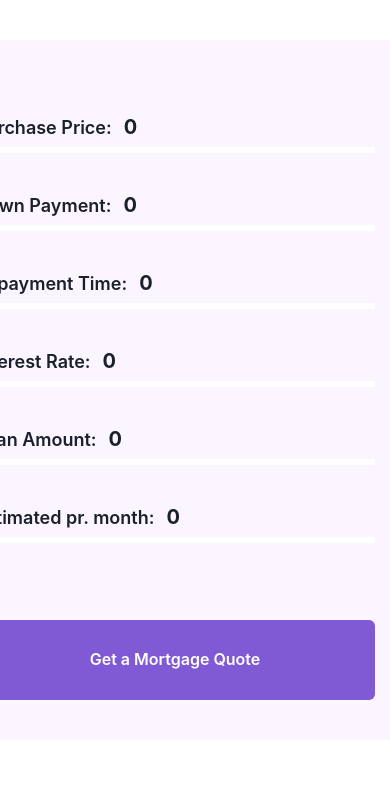
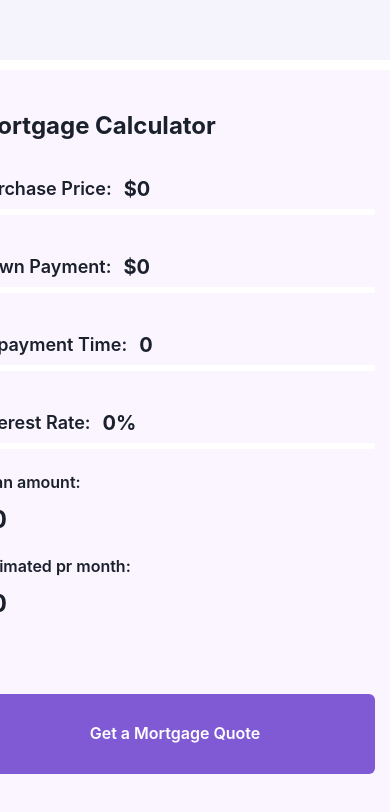
Before and after one commit to shoeJuice/mortgage-calculator, a React (Create React App) app: page / in a window 390 px wide. Shown: the top 812 px of the page. Built offline with nearby package versions, Linux system fonts and the light colour scheme.

Commit message:
Finished! This is the first version of the mortgage calculator.
It will need responsiveness edits in the next push.

```diff
--- a/src/App.js
+++ b/src/App.js
@@ -1,18 +1,35 @@
 import logo from './logo.svg';
 import './App.css';
 import 'bootstrap/dist/css/bootstrap.min.css';
-import {ChakraProvider, Flex, HStack, Spacer, Button} from '@chakra-ui/react'
+import {ChakraProvider, Flex, HStack, Spacer, Button, Text, Heading} from '@chakra-ui/react'
 import SliderComponent from './components/SliderComponent';
+import TextInputComponent from './components/TextInputComponent';
+import CurrencyDisplayComponent from './components/CurrencyDisplayComponent';
 import React from 'react';
 
 function App() {
 
-  const [numVal, setNumVal] = React.useState(0);
+  const [purchasePrice, setpurchasePrice] = React.useState(0);
   const [downPayment, setDownPayment] = React.useState(0);
   const [repaymentTime, setRepaymentTime] = React.useState(0);
   const [interestRate, setInterestRate] = React.useState(0);
   const [loanAmount, setLoanAmount] = React.useState(0);
   const [prMonth, setPrMonth] = React.useState(0);
+  const [mortgageQuote, setMortgageQuote] = React.useState(0);
+
+
+  var formatter = new Intl.NumberFormat('en-US', {
+    style: 'currency',
+    currency: 'USD',
+    maximumFractionDigits: 0
+  })
+
+  const calculateMortgageQuote = () => {
+    var numPayments = (repaymentTime * 12)
+    var principalAmount = (purchasePrice - downPayment)
+    setLoanAmount(principalAmount)
+    return (principalAmount * ( ((interestRate*(1 + interestRate))^numPayments) / ((((1 + interestRate))^numPayments) - 1 )) );
+  }
 
   return (
     <ChakraProvider>
@@ -20,32 +37,44 @@ function App() {
         justifyContent="center"
         alignItems="center"
         flexDirection="column"
-
+        height="100vh"
+        bg='#f5f3fb'
       >
         <Flex
           bgColor="purple.50"
           borderRadius={6}
+          borderWidth={10}
+          borderColor="white"
           flexDirection="column"
           padding={10}
           mt={10}
         >
+          <Heading as="h2" size="lg">Mortgage Calculator</Heading>
                 <Flex
                 justifyContent="center"
-                alignItems="center"
+                alignItems="flex-start"
                 flexDirection="row"
                 maxWidth='1400px'
                 flexWrap="wrap"
                 pb={8}
 
               >
-                <SliderComponent width={'400px'} Placeholder={"Purchase Price"} stateValue={numVal} onChangeFunction={(val) => {setNumVal(val)}} />
-                <SliderComponent width={'400px'} Placeholder={"Down Payment"} stateValue={downPayment} onChangeFunction={(val) => {setDownPayment(val)}} />
-                <SliderComponent width={'400px'} Placeholder={"Repayment Time"} stateValue={repaymentTime} maxValue={25} onChangeFunction={(val) => {setRepaymentTime(val)}} />
-                <SliderComponent width={'400px'} Placeholder={"Interest Rate"} stateValue={interestRate} maxValue={25} onChangeFunction={(val) => {setInterestRate(val)}} />
-                <SliderComponent width={'400px'} Placeholder={"Loan Amount"} stateValue={loanAmount} maxValue={1000000} onChangeFunction={(val) => {setLoanAmount(val)}} />
-                <SliderComponent width={'400px'} Placeholder={"Estimated pr. month"} stateValue={prMonth} maxValue={10000} onChangeFunction={(val) => {setPrMonth(val)}} />
+                <SliderComponent width={'400px'} Placeholder={"Purchase Price"} stateValue={formatter.format(purchasePrice)} onChangeFunction={(val) => {setpurchasePrice(val)}} />
+                <SliderComponent width={'400px'} Placeholder={"Down Payment"} stateValue={formatter.format(downPayment)} onChangeFunction={(val) => {setDownPayment(val)}} />
+                <SliderComponent width={'400px'} Placeholder={"Repayment Time"} stateValue={(repaymentTime == 0) ? `${repaymentTime}` : `${repaymentTime} years`} maxValue={25} onChangeFunction={(val) => {setRepaymentTime(val)}} />
+                <SliderComponent width={'400px'} Placeholder={"Interest Rate"} stateValue={`${interestRate}%`} maxValue={100} onChangeFunction={(val) => {setInterestRate(val)}} />
+                {/* Okay these two components below will take text input and convert it to a numerical value */}
+                <CurrencyDisplayComponent placeholderText={'Loan amount:'} textValue={formatter.format(loanAmount)} />
+                <CurrencyDisplayComponent placeholderText={'Estimated pr month:'} textValue={formatter.format(mortgageQuote)} />
+
               </Flex>
-              <Button mt={10} padding={10} maxWidth='400px'colorScheme="purple">Get a Mortgage Quote</Button>
+              <Button mt={10} padding={10} maxWidth='400px'colorScheme="purple" onClick={(e) => {
+                setMortgageQuote(calculateMortgageQuote)
+                console.log(calculateMortgageQuote())
+
+              }}>
+
+                Get a Mortgage Quote</Button>
         </Flex>
 
 
```
